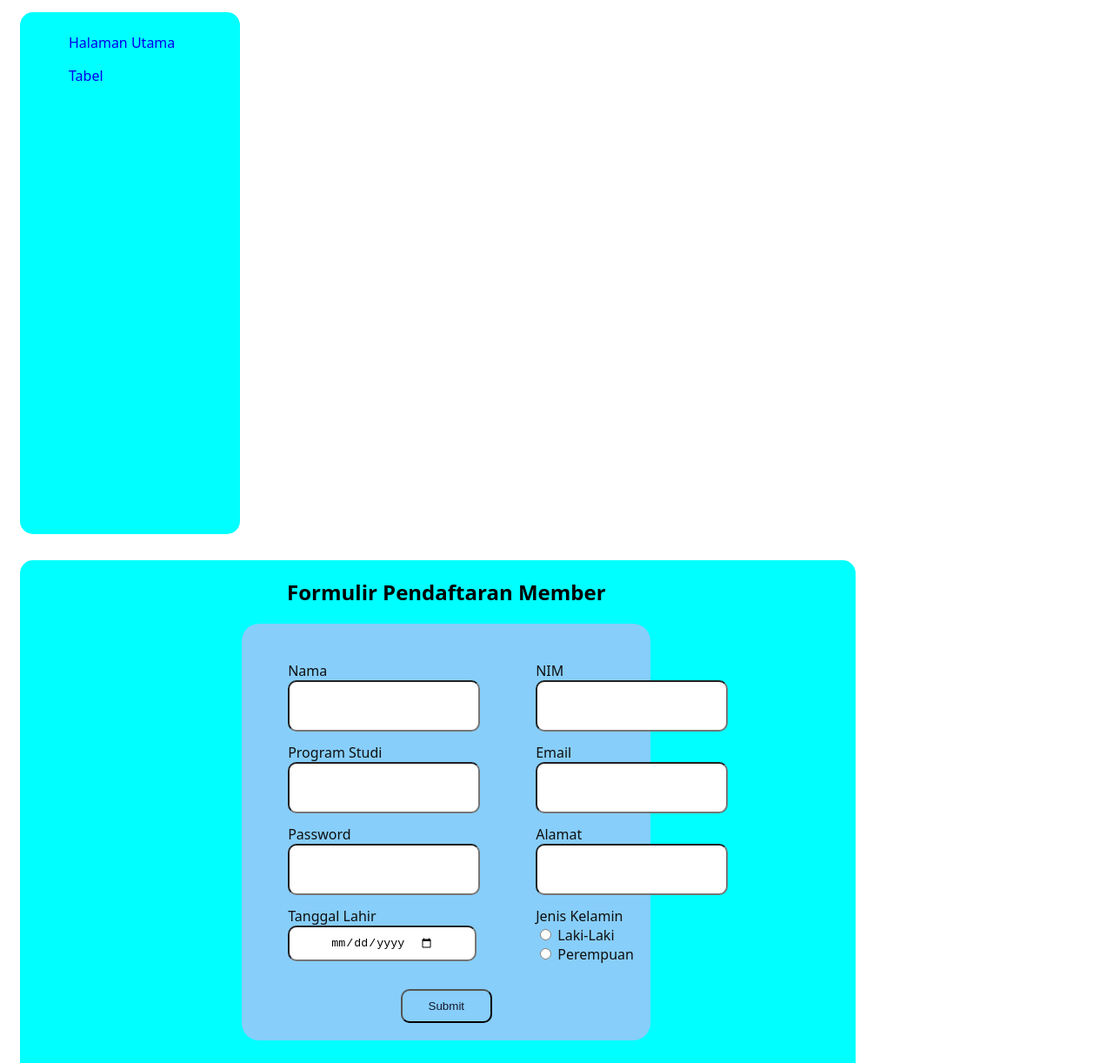
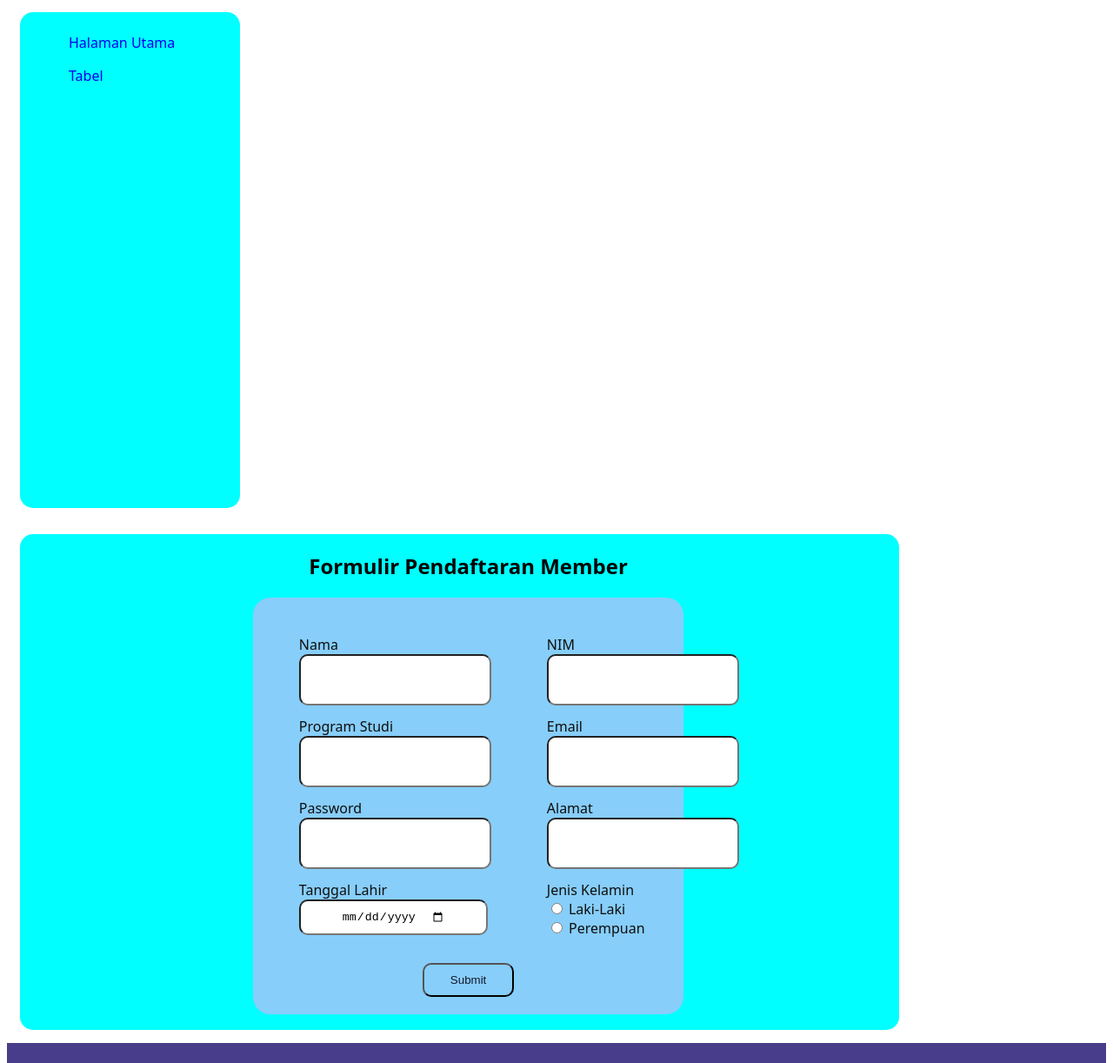
Before and after one commit to fariedhalim/libraryweb, a plain HTML site: page formulir.html in a window 1280 px wide. Shown: the part 91-1313 px from the top of the page at 87% size. Drawn offline with Linux system fonts and the light colour scheme.

Commit message:
Update style2.css

```diff
--- a/style2.css
+++ b/style2.css
@@ -26,7 +26,7 @@
 	background-color: aqua;
 	float: left;
 	width: 20%;
-	height: 100%;
+	height: 95%;
     	border-radius: 15px;
     	margin: 15px;
 }
@@ -55,8 +55,8 @@
 .post {
 	background-color: aqua;
 	float: left;
-	height: 100%;
-	width: 76%;
+	width: 80%;
+	height: 95%;
     	border-radius: 15px;
     	margin: 15px;
 }
```
